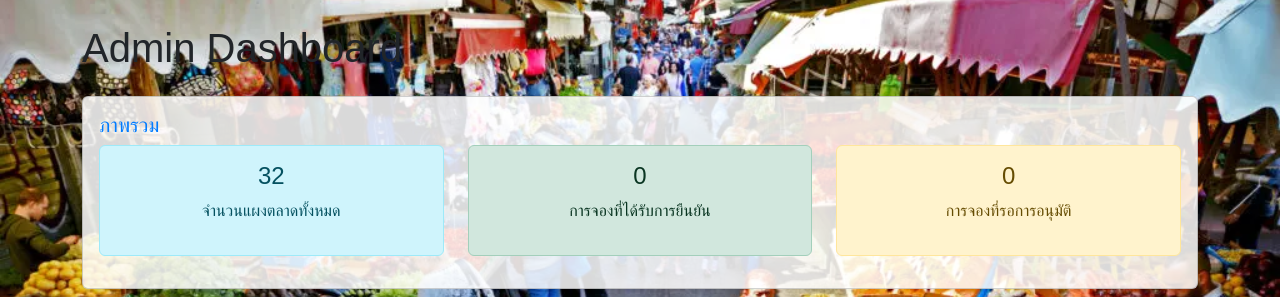
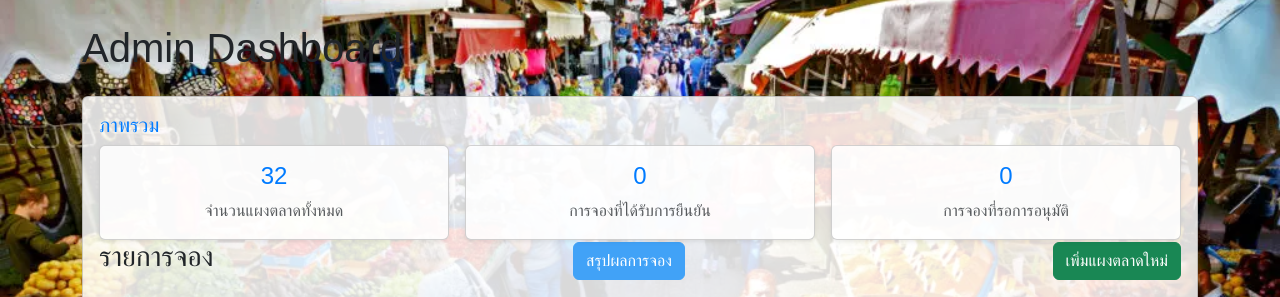
Before and after one commit to zutterjostar-dotcom/market-stall-booking-app, a Flask app: page /admin in a window 1280 px wide. Shown: the part 56-353 px from the top of the page. Run offline with Flask 3, Linux system fonts and the light colour scheme; a user stored in the database is signed in; data comes from the database, SQL or seed files in the repository; data that the repository does not hold is empty.

Commit message:
Your commit message here

```diff
--- a/templates/admin_dashboard.html
+++ b/templates/admin_dashboard.html
@@ -8,24 +8,31 @@
 <div class="card shadow-sm mb-4">
     <div class="card-body">
         <h5 class="card-title">ภาพรวม</h5>
-        <div class="row">
-            <div class="col-md-4">
-                <div class="alert alert-info text-center" role="alert">
-                    <h4 class="alert-heading">{{ stalls|length }}</h4>
-                    <p>จำนวนแผงตลาดทั้งหมด</p>
-                </div>
+        <div class="row g-3">
+    <div class="col-md-4">
+        <div class="card shadow-sm h-100">
+            <div class="card-body text-center">
+                <i class="fas fa-store-alt fa-2x text-info mb-3"></i>
+                <h4 class="card-title">{{ stalls|length }}</h4>
+                <p class="card-text text-muted">จำนวนแผงตลาดทั้งหมด</p>
             </div>
-            <div class="col-md-4">
-                <div class="alert alert-success text-center" role="alert">
-                    <h4 class="alert-heading">{{ bookings | selectattr('status', 'equalto', 'confirmed') | list | length }}</h4>
-                    <p>การจองที่ได้รับการยืนยัน</p>
-                </div>
+        </div>
+    </div>
+    <div class="col-md-4">
+        <div class="card shadow-sm h-100">
+            <div class="card-body text-center">
+                <i class="fas fa-check-circle fa-2x text-success mb-3"></i>
+                <h4 class="card-title">{{ bookings | selectattr('status', 'equalto', 'confirmed') | list | length }}</h4>
+                <p class="card-text text-muted">การจองที่ได้รับการยืนยัน</p>
             </div>
-            <div class="col-md-4">
-                <div class="alert alert-warning text-center" role="alert">
-                    <h4 class="alert-heading">{{ bookings | selectattr('status', 'equalto', 'pending') | list | length }}</h4>
-                    <p>การจองที่รอการอนุมัติ</p>
-                </div>
+        </div>
+    </div>
+    <div class="col-md-4">
+        <div class="card shadow-sm h-100">
+            <div class="card-body text-center">
+                <i class="fas fa-hourglass-half fa-2x text-warning mb-3"></i>
+                <h4 class="card-title">{{ bookings | selectattr('status', 'equalto', 'pending') | list | length }}</h4>
+                <p class="card-text text-muted">การจองที่รอการอนุมัติ</p>
             </div>
         </div>
     </div>
```
